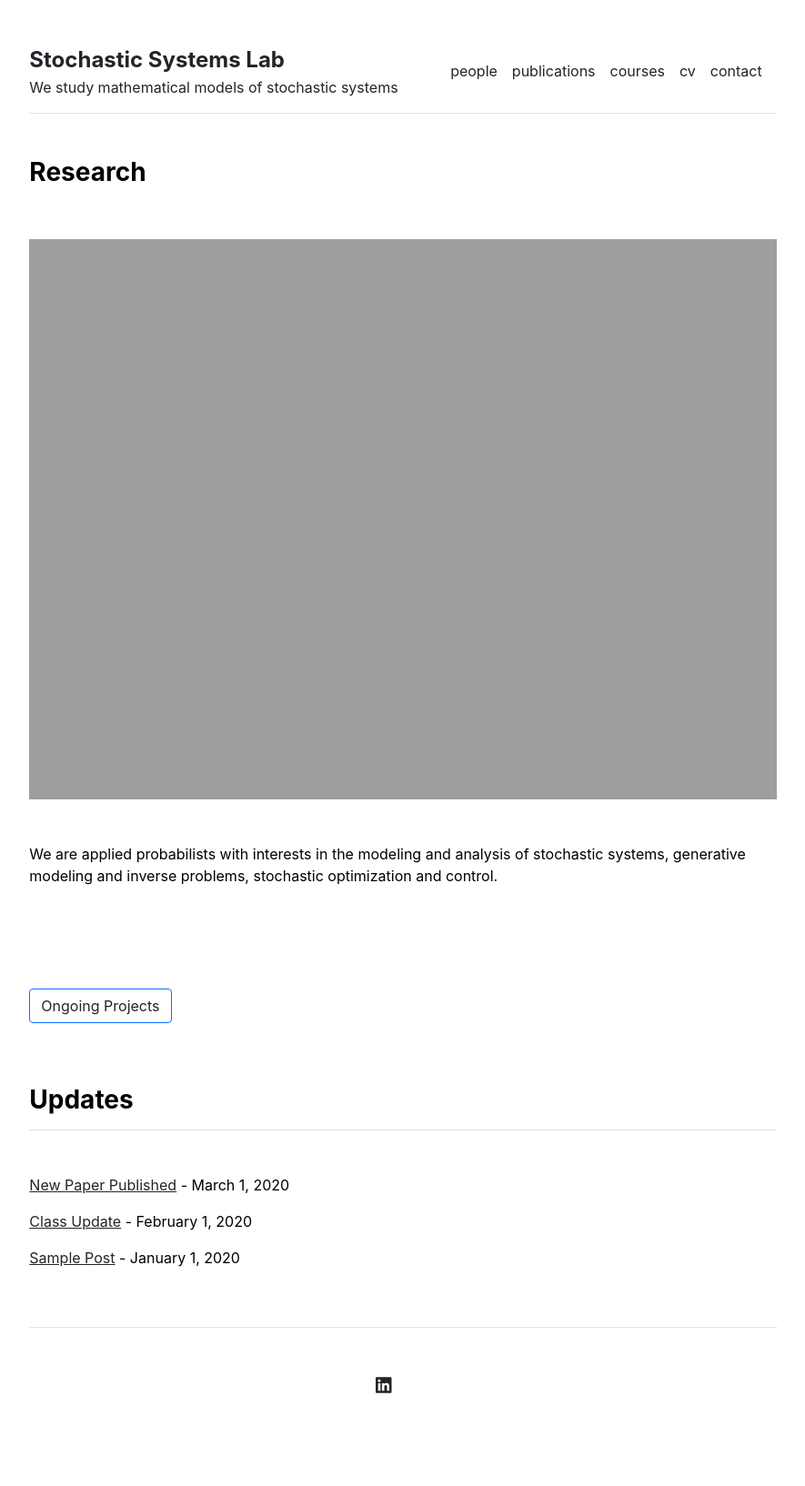
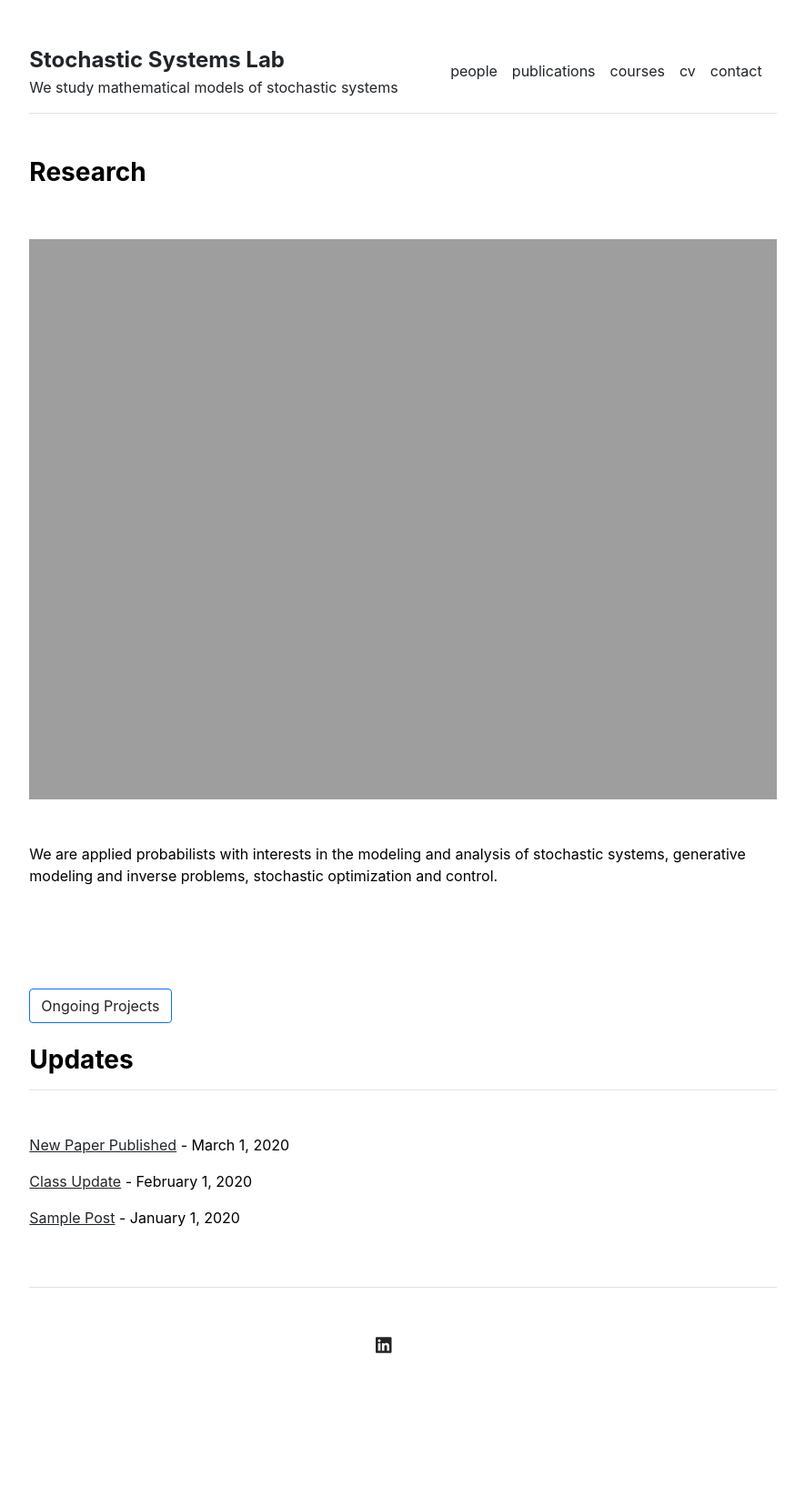
Before and after one commit to stochasticsystemslab/stochasticsystemslab.github.io, a Jekyll site: the page built from index.md, in a window 1280 px wide. Shown: the whole page at 91% size, without its empty margins (197-1082 px from the left). Built offline with Jekyll 4.4.1, drawn with Linux system fonts in a browser that asks for light colours; after the commit the page ends 1590 px from its top, so only the background shows below that.

Commit message:
Update home.html

```diff
--- a/_layouts/home.html
+++ b/_layouts/home.html
@@ -2,7 +2,7 @@
 layout: default
 ---
 
-<div class="row g-5 mb-5">
+<div class="row g-5 mb-1">
     <h3 class="fw-bold">Research</h3>
     <img src="{{ site.github.url }}/assets/img/SSLOV.002.png" alt="Home" width="100%">
     <p>We are applied probabilists with interests in the modeling and analysis of stochastic systems, generative modeling and inverse problems, stochastic optimization and control. </p>
```
